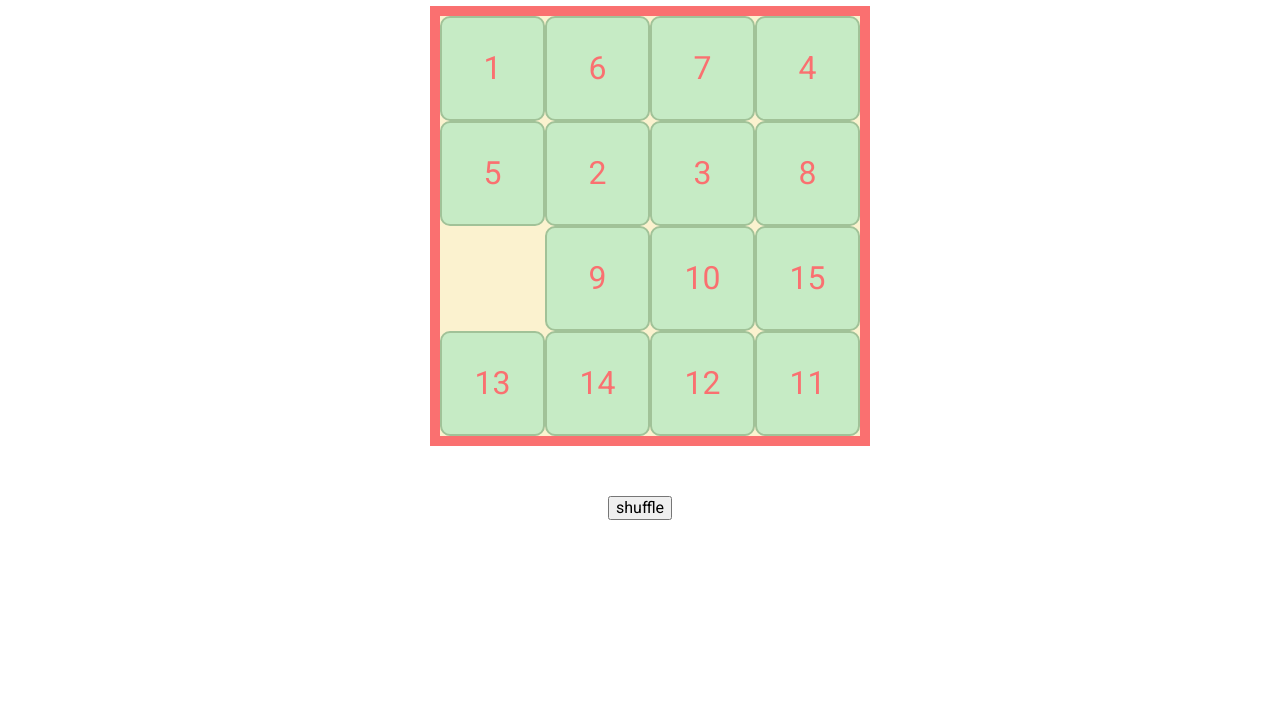
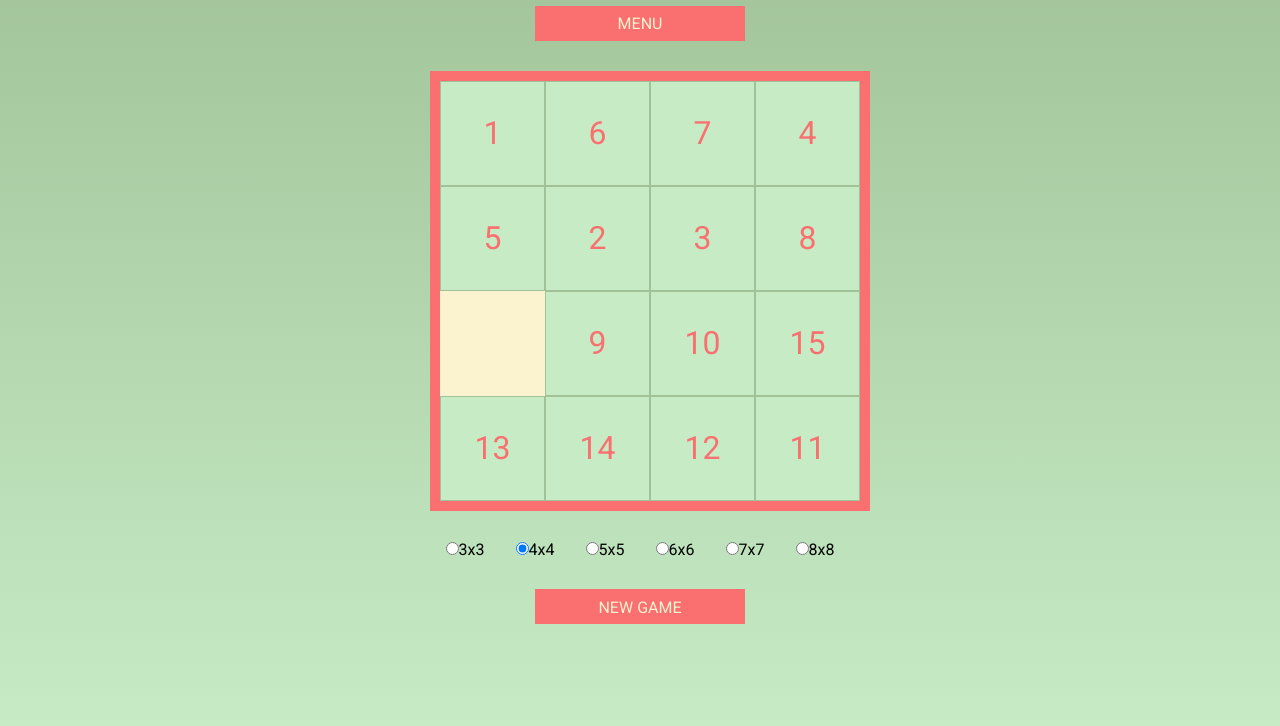
Before and after one commit to Ilichhh/rs-stage-1, a website built with webpack: page gem-puzzle/src/index.html in a window 1280 px wide. Shown: the part 74-800 px from the top of the page. Built offline with nearby package versions, Linux system fonts and the light colour scheme.

Commit message:
feat: add field size options

```diff
--- a/gem-puzzle/src/index.js
+++ b/gem-puzzle/src/index.js
@@ -3,6 +3,7 @@ import './index.html';
 import './index.scss';
 
 window.addEventListener('DOMContentLoaded', () => {
+  const sizes = [9, 16, 25, 36, 49, 64];
   const flatArray = [];
   const matrix = [];
   const buttonCoords = {};
@@ -13,9 +14,11 @@ window.addEventListener('DOMContentLoaded', () => {
 
   document.body.innerHTML = `
     <main class="container">
-      <h1 class="header">Puzzle</h1>
+      <h1 class="header">Gem Puzzle</h1>
+      <button class="button menu">MENU</button>
       <div class="field"></div>
-      <button class="shuffle">shuffle</button>
+      <div class="size-wrapper"></div>
+      <button class="button shuffle">NEW GAME</button>
     </main>
   `;
 
@@ -23,9 +26,11 @@ window.addEventListener('DOMContentLoaded', () => {
   const shuffleButton = document.querySelector('.shuffle');
 
   function createFieldDom(countItems) {
+    flatArray.length = 0;
     for (let i = 1; i <= countItems; i++) {
       flatArray.push(i);
     }
+    field.innerHTML = '';
     flatArray.forEach(item => {
       field.innerHTML += `
         <button class="piece" data-piece-id="${item}">${item}</button>
@@ -33,8 +38,22 @@ window.addEventListener('DOMContentLoaded', () => {
     });
   }
 
+  function createChoseSizeDom() {
+    const sizeBlock = document.querySelector('.size-wrapper');
+    sizes.forEach(size => {
+      sizeBlock.innerHTML += `
+        <label class="size">
+          <input type="radio" name="size" value="${size}"${size === 16 ? ' checked' : ''}>${Math.sqrt(size)}x${Math.sqrt(size)}
+        </label>
+      `;
+    });
+  }
+
+  const sizeOptions = document.querySelector('.size-wrapper');
+
   function generateMatrix(arr) {
     const sideLengt = Math.sqrt(arr.length);
+    matrix.length = 0;
     for (let i = 1; i <= sideLengt; i++) {
       matrix.push([]);
       for (let j = 1; j <= sideLengt; j++) {
@@ -103,9 +122,15 @@ window.addEventListener('DOMContentLoaded', () => {
     }
   }
 
-  createFieldDom(settings.countItems);
-  generateMatrix(flatArray);
-  setItemsPosition();
+  function generateField(size) {
+    settings.countItems = size;
+    createFieldDom(settings.countItems);
+    generateMatrix(flatArray);
+    setItemsPosition();
+  }
+
+  createChoseSizeDom();
+  generateField(16);
 
   field.addEventListener('click', e => {
     const button = e.target.closest('.piece');
@@ -114,5 +139,13 @@ window.addEventListener('DOMContentLoaded', () => {
 
   shuffleButton.addEventListener('click', () => shuffle(settings.countItems));
 
+  sizeOptions.addEventListener('click', (e) => {
+    const size = +e.target.value;
+    if (size) {
+      generateField(size);
+      shuffle(size);
+    }
+  });
+
   shuffle(settings.countItems);
 });
--- a/gem-puzzle/src/styles/_style.scss
+++ b/gem-puzzle/src/styles/_style.scss
@@ -1,5 +1,6 @@
 html {
-  background-color: #fff;
+  height: 100%;
+  background: linear-gradient(#A1C298, #C6EBC5) center center/cover no-repeat;
   user-select: none;
   font-family: 'Roboto';
   font-style: normal;
@@ -13,11 +14,16 @@ html {
   text-align: center;
 }
 
+.header {
+  color: #FA7070;
+}
+
 .field {
   position: relative;
   width: 420px;
   height: 420px;
-  margin-bottom: 50px;
+  margin-top: 30px;
+  margin-bottom: 30px;
   border: 10px solid #FA7070;
   background-color: #FBF2CF;
 }
@@ -28,8 +34,7 @@ html {
   left: 0;
   width: 25%;
   height: 25%;
-  border: 2px solid #A1C298;
-  border-radius: 10px;
+  border: 1px solid #A1C298;
   background-color: #C6EBC5;
   color: #FA7070;
   cursor: pointer;
@@ -39,3 +44,30 @@ html {
     display: none;
   }
 }
+
+.button {
+  width: 50%;
+  height: 35px;
+  padding-top: 4px;
+  border: none;
+  cursor: pointer;
+  background-color: #FA7070;
+  color: #FBF2CF;
+}
+
+.size-wrapper {
+  width: 100%;
+  display: flex;
+  justify-content: space-around;
+  margin-bottom: 30px;
+}
+
+.size {
+  cursor: pointer;
+  input {
+    // appearance: none;
+    &:checked {
+      color: #FA7070;
+    }
+  }
+}
```
